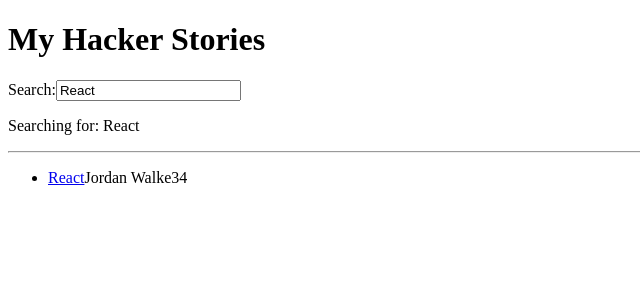
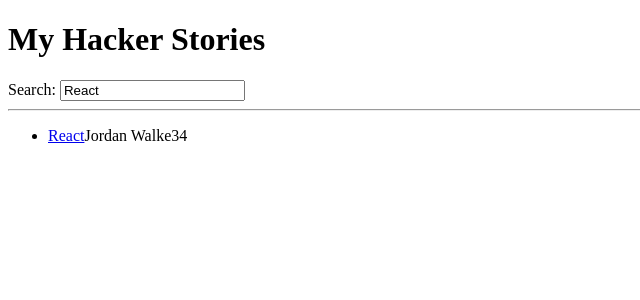
Before and after one commit to mazayastudio/react-projects, a React (Vite) app in the folder hacker-stories/: page / in a window 1280 px wide. Shown: the top 300 px of the page, without its empty margins (0-640 px from the left). Built offline with nearby package versions, Linux system fonts and the light colour scheme.

Commit message:
Refactor App component to use custom hook for search term state management and replace Search component with InputWithLabel

```diff
--- a/hacker-stories/src/App.jsx
+++ b/hacker-stories/src/App.jsx
@@ -1,5 +1,15 @@
 import { useEffect } from 'react';
 import { useState } from 'react';
+
+const useStorageState = (key, initialState) => {
+	const [value, setValue] = useState(localStorage.getItem(key) || initialState);
+
+	useEffect(() => {
+		localStorage.setItem(key, value);
+	}, [value, key]);
+
+	return [value, setValue];
+};
 
 const App = () => {
 	const stories = [
@@ -21,23 +31,25 @@
 		},
 	];
 
-	const [searchTerm, setSearchTerm] = useState(localStorage.getItem('search') || 'React');
+	// const [searchTerm, setSearchTerm] = useState(localStorage.getItem('search') || 'React');
+	const [searchTerm, setSearchTerm] = useStorageState('search', 'React');
 
-	useEffect(() => {
-		localStorage.setItem('search', searchTerm);
-	}, [searchTerm]);
+	// useEffect(() => {
+	// 	localStorage.setItem('search', searchTerm);
+	// }, [searchTerm]);
 
 	const handleSearch = (event) => {
 		setSearchTerm(event.target.value);
 	};
 	const handleChange = stories.filter((story) => story.title.toLowerCase().includes(searchTerm.toLowerCase()));
 
-
 	return (
 		<div>
 			<h1>My Hacker Stories</h1>
 
-			<Search searchTerm={searchTerm} onSearch={handleSearch} />
+			<InputWithLabel id={'search'} label={'Search: '} value={searchTerm} onInputChange={handleSearch} />
+
+			{/* <Search searchTerm={searchTerm} onSearch={handleSearch} /> */}
 
 			<hr />
 
@@ -46,15 +58,22 @@
 	);
 };
 
-const Search = ({ searchTerm, onSearch }) => {
-	return (
-		<div>
-			<label htmlFor='search'>Search:</label>
-			<input type='text' id='search' onChange={onSearch} value={searchTerm} />
-			<p>Searching for: {searchTerm}</p>
-		</div>
-	);
-};
+const InputWithLabel = ({ id, label, value, onInputChange }) => (
+	<>
+		<label htmlFor={id}>{label}</label>
+		<input id={id} type='text' value={value} onChange={onInputChange} />
+	</>
+);
+
+// const Search = ({ searchTerm, onSearch }) => {
+// 	return (
+// 		<>
+// 			<label htmlFor='search'>Search:</label>
+// 			<input type='text' id='search' onChange={onSearch} value={searchTerm} />
+// 			<p>Searching for: {searchTerm}</p>
+// 		</>
+// 	);
+// };
 
 const List = ({ list }) => (
 	<ul>
```
